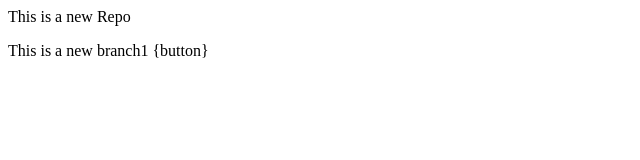
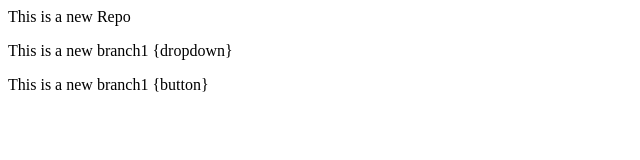
Before and after one commit to Monika1588/LocalReepo, a plain HTML site: page index.html in a window 1280 px wide. Shown: the whole page, without its empty margins (0-640 px from the left). Drawn offline with Linux system fonts and the light colour scheme.

Commit message:
Add new features

```diff
--- a/index.html
+++ b/index.html
@@ -1,2 +1,3 @@
 <p>This is a new Repo</p>
+<p>This is a new branch1 {dropdown}</p>
 <p>This is a new branch1 {button}</p>
```
